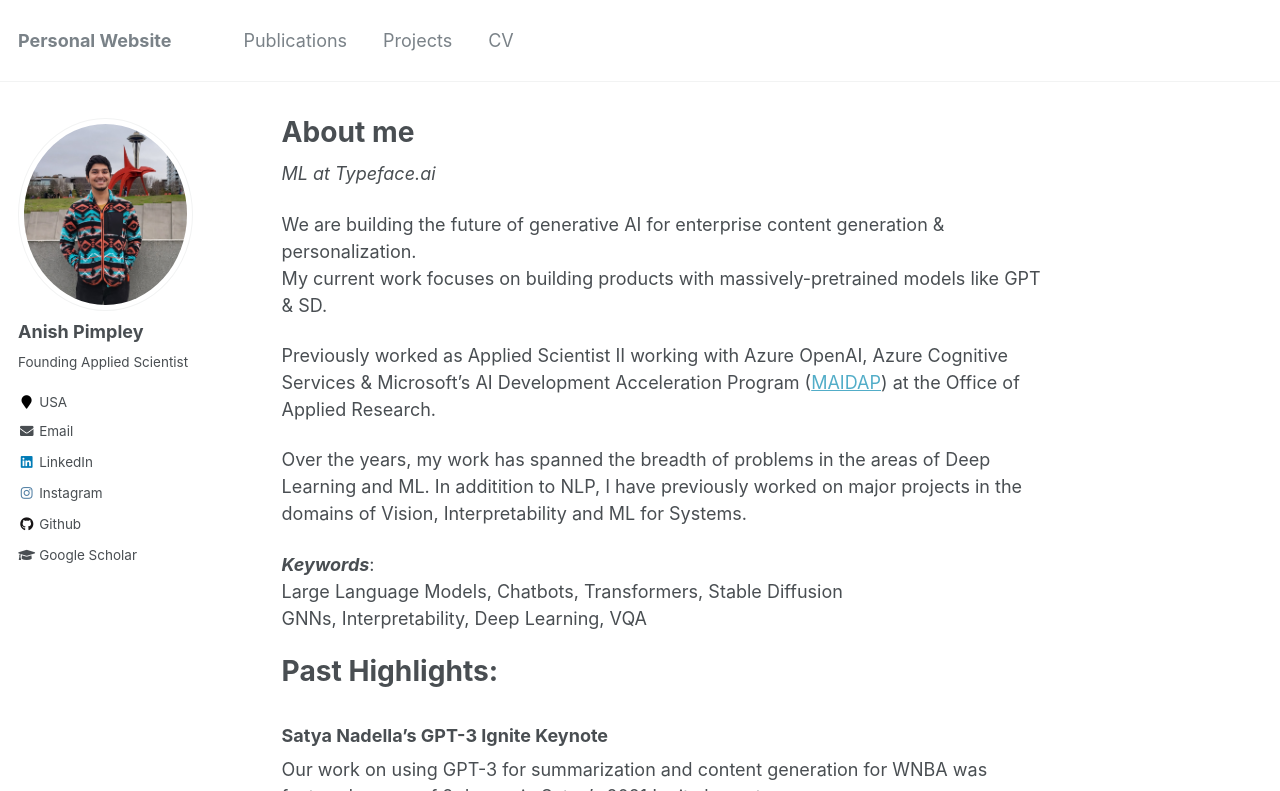
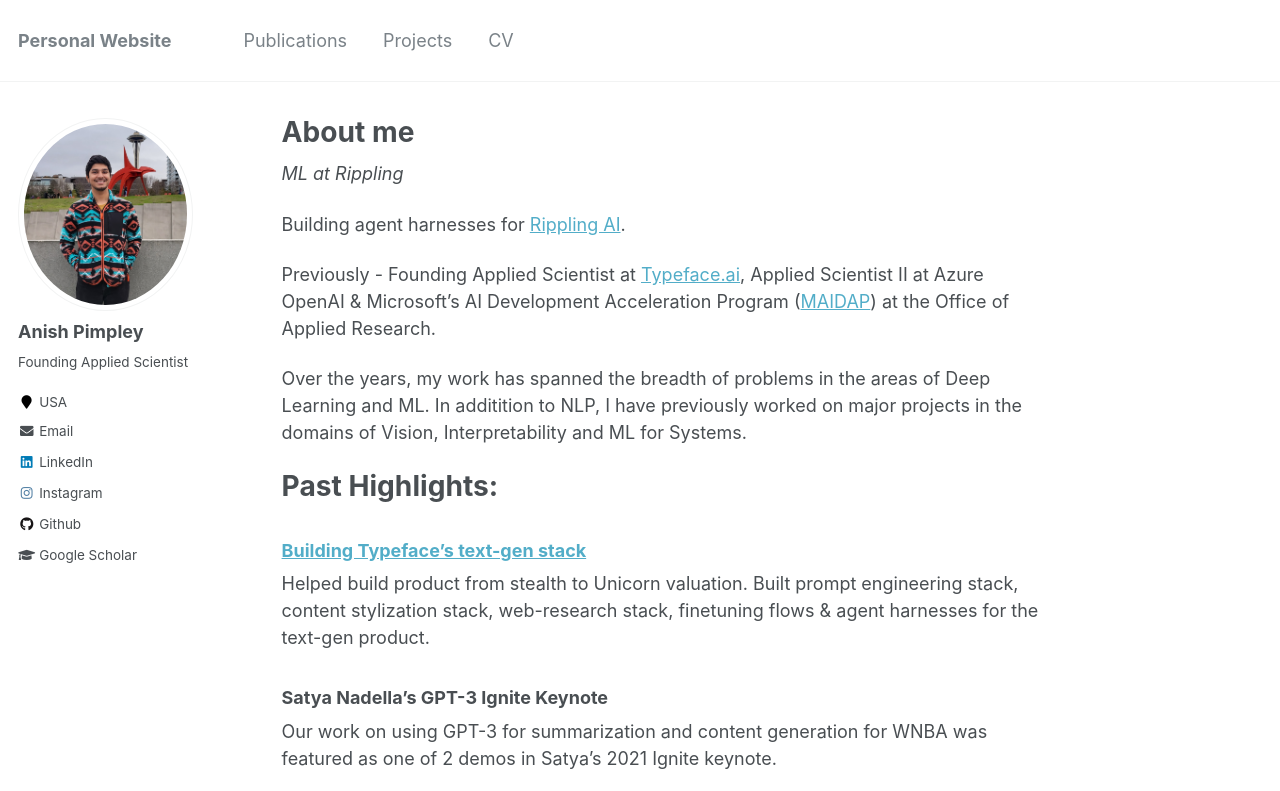
Before and after one commit to AnishPimpley/anishpimpley.github.io, a Jekyll site: the page built from _pages/about.md, in a window 1280 px wide and 900 px high, cut to the strip 0-791 px from the top of the window. Built offline with Jekyll 4.4.1, drawn with Linux system fonts in a browser that asks for light colours; some of the changed text lies outside the part shown.

Commit message:
Revise about page with updated professional infoc
Updated professional details and project highlights, including a shift from Typeface.ai to Rippling, and added links to publications.

```diff
--- a/_pages/about.md
+++ b/_pages/about.md
@@ -10,26 +10,23 @@ youtubeId1: oXWCuavGVdg?start=820&end=1006
 youtubeId2: QE9vT0zaZdU
 ---
 
-_ML at Typeface.ai_
+_ML at Rippling_
 
-We are building the future of generative AI for enterprise content generation & personalization.
-My current work focuses on building products with massively-pretrained models like GPT & SD.
+Building agent harnesses for [Rippling AI](https://x.com/parkerconrad/status/2044221628343824717).
 
-Previously worked as Applied Scientist II working with Azure OpenAI, Azure Cognitive Services &  Microsoft’s AI Development Acceleration Program ([MAIDAP](https://www.microsoftnewengland.com/maidap/)) at the Office of Applied Research.
+Previously - Founding Applied Scientist at [Typeface.ai](https://www.typeface.ai/), Applied Scientist II at Azure OpenAI & Microsoft’s AI Development Acceleration Program ([MAIDAP](https://www.microsoftnewengland.com/maidap/)) at the Office of Applied Research.
 
 Over the years, my work has spanned the breadth of problems in the areas of Deep Learning and ML. In additition to NLP, I have previously worked on major projects in the domains of Vision, Interpretability and ML for Systems.
-
-***Keywords***:
-Large Language Models, Chatbots, Transformers, Stable Diffusion
-GNNs, Interpretability, Deep Learning, VQA
 
 Past Highlights:
 =====
 
+### [Building Typeface's text-gen stack](https://x.com/typefaceai/status/1630231852463030281)
+Helped build product from stealth to Unicorn valuation. Built prompt engineering stack, content stylization stack, web-research stack, finetuning flows & agent harnesses for the text-gen product.
+
 ### Satya Nadella's GPT-3 Ignite Keynote
 Our work on using GPT-3 for summarization and content generation for WNBA was featured as one of 2 demos in Satya's 2021 Ignite keynote.
 {% include youtubePlayer.html id=page.youtubeId1 %}
-
 
 ### Optimal Resource Allocation for Big Data workloads
 Our work on petabyte scale resource use prediction from computational graphs was published in EDBT 2022 with associated patent.
@@ -40,13 +37,14 @@ Our work on petabyte scale resource use prediction from computational graphs was
 Professional Summary:
 =====
 
-### Publications:
+### [Publications](https://scholar.google.com/citations?user=woOpzd8AAAAJ&hl=en):
 * [EDBT 2022](https://openproceedings.org/2022/conf/edbt/paper-78.pdf) - Towards Optimal Resource Allocation for Big Data Analytics
 * [ER 2020](https://link.springer.com/chapter/10.1007/978-3-030-65847-2_4) - Evaluating Tree Explanation Methods for Anomaly Reasoning
 * [US Patent](https://www.freepatentsonline.com/y2022/0100763.html) - Optimizing job runtimes via prediction--based token allocation
 * US Patent app. - Intelligent table suggestion and conversion for text
 
 ### Experience: _5 yrs_
+* Founding Applied Scientist at Typeface for 2.5 years
 * Applied Scientist II at Microsoft for 3.5 years
 * Deep Learning intern - Computer Vision at Mathworks for 8 months
 * ML Engineer at SenseHawk for 6 months
```
